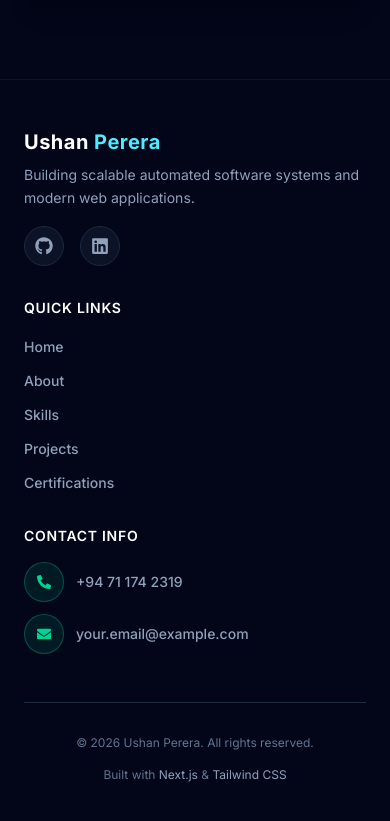
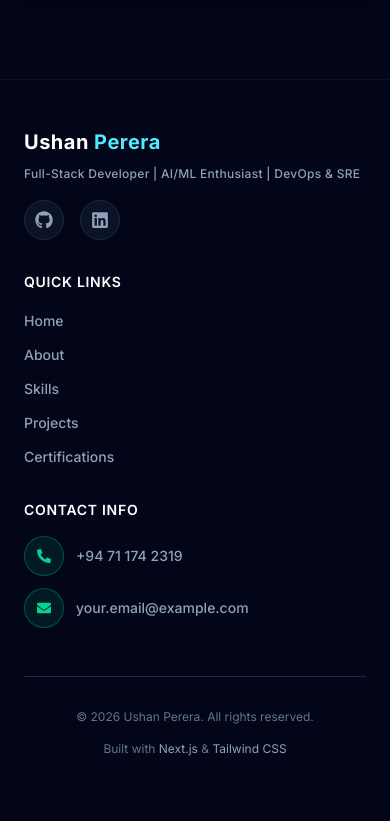
Before and after one commit to ushansamudithaperera/My-Portfolio, a Next.js app: page / in a window 390 px wide. Shown: the part 3080-3901 px from the top of the page. Built offline with nearby package versions, Linux system fonts and the light colour scheme.

Commit message:
feat: add responsive Footer component with social links, navigation, and contact info

```diff
--- a/src/components/Footer.tsx
+++ b/src/components/Footer.tsx
@@ -16,8 +16,8 @@ export default function Footer() {
               <h3 className="text-xl font-bold text-white tracking-wide">
                 Ushan <span className="text-cyan-300">Perera</span>
               </h3>
-              <p className="text-slate-400 text-sm mt-2 leading-relaxed">
-                Building scalable automated software systems and modern web applications.
+              <p className="text-slate-400 text-xs mt-2 font-medium tracking-wide leading-relaxed">
+                Full-Stack Developer | AI/ML Enthusiast | DevOps & SRE
               </p>
             </div>
 
```
